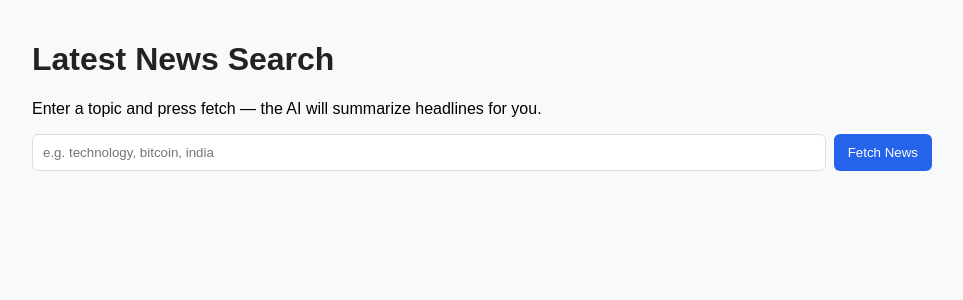
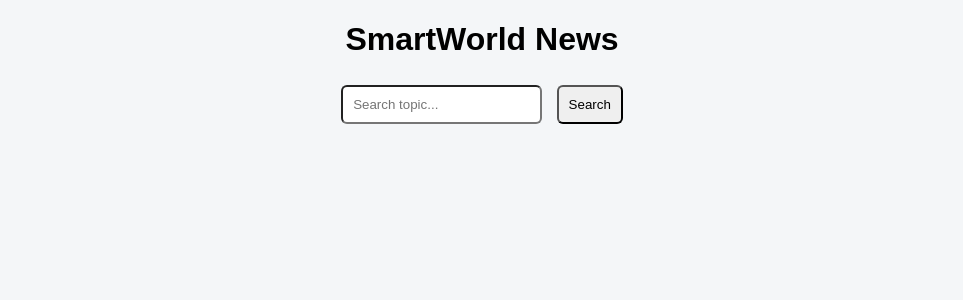
Before and after one commit to ArindamSen5/smartworldnewsRailway, a Flask app: page / in a window 1280 px wide. Shown: the top 300 px of the page, without its empty margins (158-1121 px from the left). Run offline with Flask 2, Linux system fonts and the light colour scheme.

Commit message:
Refactor index.html for improved layout and functionality
Updated HTML structure and added styles for better presentation. Enhanced the search functionality for fetching news articles.

```diff
--- a/templates/index.html
+++ b/templates/index.html
@@ -1,20 +1,21 @@
-<!doctype html>
-<html lang="en">
+<!DOCTYPE html>
+<html>
 <head>
   <meta charset="utf-8" />
-  <meta name="viewport" content="width=device-width, initial-scale=1" />
-  <title>SmartWorld News - AI Summaries</title>
-  <!-- Google AdSense Verification Placeholder -->
-  <!-- <meta name="google-site-verification" content="PASTE_YOUR_VERIFICATION_CODE_HERE" /> -->
-  <link rel="stylesheet" href="/static/css/style.css" />
-  <script async src="https://pagead2.googlesyndication.com/pagead/js/adsbygoogle.js?client=pub-1511379920245657"
-      crossorigin="anonymous"></script>
+  <title>SmartWorld News</title>
+
+  <!-- ✅ Google AdSense script -->
+  <script async src="https://pagead2.googlesyndication.com/pagead/js/adsbygoogle.js?client=ca-pub-1511379920245657" crossorigin="anonymous"></script>
+
+  <style>
+    body { font-family: Arial; background: #f4f6f8; margin: 20px; }
+    h1 { text-align: center; }
+    input, button { padding: 10px; border-radius: 6px; margin: 5px; }
+    .card { background: white; padding: 10px; border-radius: 8px; margin-bottom: 10px; box-shadow: 0 2px 5px rgba(0,0,0,0.1); }
+  </style>
 </head>
 <body>
-  <div class="container">
-    <h1>Latest News Search</h1>
-
-   <script async src="https://pagead2.googlesyndication.com/pagead/js/adsbygoogle.js?client=ca-pub-1511379920245657"
+  <script async src="https://pagead2.googlesyndication.com/pagead/js/adsbygoogle.js?client=ca-pub-1511379920245657"
      crossorigin="anonymous"></script>
 <!-- newsadsv1 -->
 <ins class="adsbygoogle"
@@ -26,16 +27,39 @@
 <script>
      (adsbygoogle = window.adsbygoogle || []).push({});
 </script>
-<script>
-     (adsbygoogle = window.adsbygoogle || []).push({});
-</script>
-    <p>Enter a topic and press fetch — the AI will summarize headlines for you.</p>
-    <div class="controls">
-      <input id="topic" placeholder="e.g. technology, bitcoin, india" />
-      <button id="fetchBtn">Fetch News</button>
-    </div>
-    <div id="results"></div>
+  <h1>SmartWorld News</h1>
+
+  <div style="text-align:center">
+    <input id="topic" placeholder="Search topic..." />
+    <button onclick="fetchNews()">Search</button>
   </div>
-  <script src="/static/js/main.js"></script>
+
+  <div id="news"></div>
+
+  <div style="text-align:center;margin-top:20px;">
+    <ins class="adsbygoogle"
+         style="display:block"
+         data-ad-client="ca-pub-1511379920245657"
+         data-ad-slot="1234567890"
+         data-ad-format="auto"
+         data-full-width-responsive="true"></ins>
+    <script>(adsbygoogle = window.adsbygoogle || []).push({});</script>
+  </div>
+
+  <script>
+    async function fetchNews() {
+      const topic = document.getElementById('topic').value || 'technology';
+      const res = await fetch(`/api/news?topic=${encodeURIComponent(topic)}`);
+      const data = await res.json();
+      const container = document.getElementById('news');
+      container.innerHTML = '';
+      (data.articles || []).forEach(a => {
+        const div = document.createElement('div');
+        div.className = 'card';
+        div.innerHTML = `<h3><a href="${a.url}" target="_blank">${a.title}</a></h3><p>${a.summary || ''}</p>`;
+        container.appendChild(div);
+      });
+    }
+  </script>
 </body>
 </html>
```
